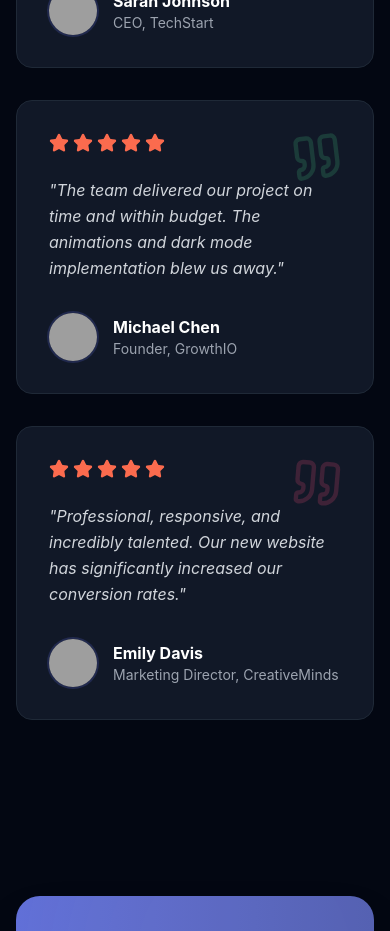
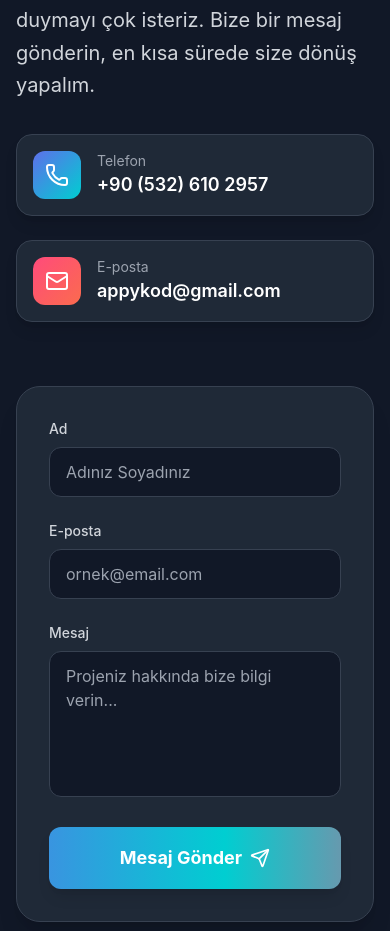
Before and after one commit to Omerfrk29/appykod, a Next.js app: page / in a window 390 px wide. Shown: the part 5580-6511 px from the top of the page. Built offline with nearby package versions, Linux system fonts and the light colour scheme; grey boxes are pictures that could not be loaded; a web font is replaced by a local one.

Commit message:
added docker files

```diff
--- a/next.config.ts
+++ b/next.config.ts
@@ -2,6 +2,7 @@ import type { NextConfig } from "next";
 
 const nextConfig: NextConfig = {
   /* config options here */
+  output: 'standalone',
   reactCompiler: true,
   images: {
     domains: ['images.unsplash.com', 'via.placeholder.com'],
--- a/src/app/page.tsx
+++ b/src/app/page.tsx
@@ -3,7 +3,6 @@ import Hero from '@/components/Hero';
 import TechStack from '@/components/TechStack';
 import Services from '@/components/Services';
 import Process from '@/components/Process';
-import Projects from '@/components/Projects';
 import Testimonials from '@/components/Testimonials';
 import CTA from '@/components/CTA';
 import Contact from '@/components/Contact';
@@ -21,7 +20,6 @@ export default function Home() {
         <TechStack />
         <Services services={db.services} />
         <Process />
-        <Projects projects={db.projects} />
         <Testimonials />
         <CTA />
         <Contact />
--- a/src/components/Contact.tsx
+++ b/src/components/Contact.tsx
@@ -1,7 +1,7 @@
 'use client';
 
 import { useState } from 'react';
-import { Send, CheckCircle, AlertCircle } from 'lucide-react';
+import { Send, CheckCircle, AlertCircle, Phone, Mail } from 'lucide-react';
 import { motion } from 'framer-motion';
 import { useLanguage } from '@/contexts/LanguageContext';
 
@@ -31,7 +31,7 @@ export default function Contact() {
       } else {
         setStatus('error');
       }
-    } catch (err) {
+    } catch {
       setStatus('error');
     }
   }
@@ -52,9 +52,43 @@ export default function Contact() {
             <p className="text-xl text-gray-600 dark:text-gray-300 mb-8 leading-relaxed">
               {t('contact.subtitle')}
             </p>
-            <div className="hidden lg:block">
-              {/* Optional: Add decorative element or contact info here */}
-              <div className="w-full h-64 bg-gradient-to-br from-primary/20 to-danger/20 rounded-2xl blur-3xl opacity-50" />
+            {/* İletişim Bilgileri */}
+            <div className="space-y-6">
+              <motion.a
+                href="tel:+905326102957"
+                className="flex items-center gap-4 p-4 bg-white dark:bg-gray-800 rounded-2xl shadow-lg border border-gray-100 dark:border-gray-700 hover:shadow-xl transition-all duration-300 group"
+                initial={{ opacity: 0, y: 20 }}
+                whileInView={{ opacity: 1, y: 0 }}
+                viewport={{ once: true }}
+                transition={{ delay: 0.2 }}
+                whileHover={{ scale: 1.02, x: 10 }}
+              >
+                <div className="flex-shrink-0 w-12 h-12 bg-gradient-to-br from-primary to-info rounded-xl flex items-center justify-center group-hover:scale-110 transition-transform duration-300">
+                  <Phone className="w-6 h-6 text-white" />
+                </div>
+                <div>
+                  <p className="text-sm text-gray-500 dark:text-gray-400">{t('contact.info.phone')}</p>
+                  <p className="text-lg font-semibold text-gray-900 dark:text-white">+90 (532) 610 2957</p>
+                </div>
+              </motion.a>
+
+              <motion.a
+                href="mailto:appykod@gmail.com"
+                className="flex items-center gap-4 p-4 bg-white dark:bg-gray-800 rounded-2xl shadow-lg border border-gray-100 dark:border-gray-700 hover:shadow-xl transition-all duration-300 group"
+                initial={{ opacity: 0, y: 20 }}
+                whileInView={{ opacity: 1, y: 0 }}
+                viewport={{ once: true }}
+                transition={{ delay: 0.3 }}
+                whileHover={{ scale: 1.02, x: 10 }}
+              >
+                <div className="flex-shrink-0 w-12 h-12 bg-gradient-to-br from-danger to-warning rounded-xl flex items-center justify-center group-hover:scale-110 transition-transform duration-300">
+                  <Mail className="w-6 h-6 text-white" />
+                </div>
+                <div>
+                  <p className="text-sm text-gray-500 dark:text-gray-400">{t('contact.info.email')}</p>
+                  <p className="text-lg font-semibold text-gray-900 dark:text-white">appykod@gmail.com</p>
+                </div>
+              </motion.a>
             </div>
           </motion.div>
 
@@ -174,7 +208,6 @@ export default function Contact() {
               <motion.button
                 whileHover={{ scale: 1.02, y: -2 }}
                 whileTap={{ scale: 0.98 }}
-                transition={{ type: "spring", stiffness: 400, damping: 17 }}
                 type="submit"
                 className={`relative w-full flex items-center justify-center px-8 py-4 border border-transparent text-lg font-bold rounded-xl text-white transition-all duration-300 overflow-hidden ${
                   status === 'success'
@@ -194,7 +227,7 @@ export default function Contact() {
                   duration: 3,
                   repeat: Infinity,
                   ease: 'linear',
-                } : {}}
+                } : { type: "spring", stiffness: 400, damping: 17 }}
               >
                 {status === 'idle' && (
                   <>
--- a/src/components/Navbar.tsx
+++ b/src/components/Navbar.tsx
@@ -67,7 +67,6 @@ export default function Navbar() {
             {[
               { href: '/', labelKey: 'nav.home' },
               { href: '#services', labelKey: 'nav.services' },
-              { href: '#projects', labelKey: 'nav.projects' },
               { href: '#contact', labelKey: 'nav.contact' },
             ].map((item, index) => (
               <motion.div
@@ -168,16 +167,6 @@ export default function Navbar() {
                 {t('nav.services')}
               </Link>
               <Link
-                href="#projects"
-                onClick={(e) => {
-                  handleSmoothScroll(e, '#projects');
-                  setIsOpen(false);
-                }}
-                className="block px-3 py-2 rounded-md text-base font-medium text-gray-700 dark:text-gray-200 hover:bg-gray-100 dark:hover:bg-gray-800 hover:text-primary transition-all duration-200"
-              >
-                {t('nav.projects')}
-              </Link>
-              <Link
                 href="#contact"
                 onClick={(e) => {
                   handleSmoothScroll(e, '#contact');
--- a/src/locales/en.json
+++ b/src/locales/en.json
@@ -56,6 +56,10 @@
   "contact": {
     "title": "Let's Work Together",
     "subtitle": "Have a project in mind? We'd love to hear about it. Send us a message and we'll get back to you as soon as possible.",
+    "info": {
+      "phone": "Phone",
+      "email": "Email"
+    },
     "form": {
       "name": "Name",
       "email": "Email",
--- a/src/locales/tr.json
+++ b/src/locales/tr.json
@@ -56,6 +56,10 @@
   "contact": {
     "title": "Birlikte Çalışalım",
     "subtitle": "Aklınızda bir proje mi var? Bunu duymayı çok isteriz. Bize bir mesaj gönderin, en kısa sürede size dönüş yapalım.",
+    "info": {
+      "phone": "Telefon",
+      "email": "E-posta"
+    },
     "form": {
       "name": "Ad",
       "email": "E-posta",
```
Also changed, not shown: docker-compose.yml (added, +24 -0 lines), 2 other files (tests, documents, lock files or other folders).
